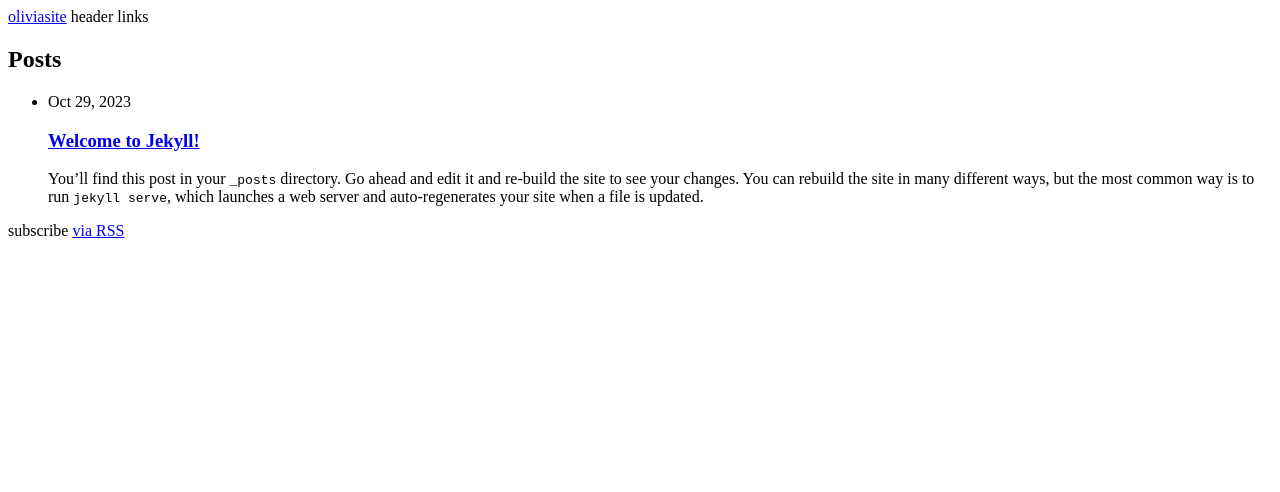
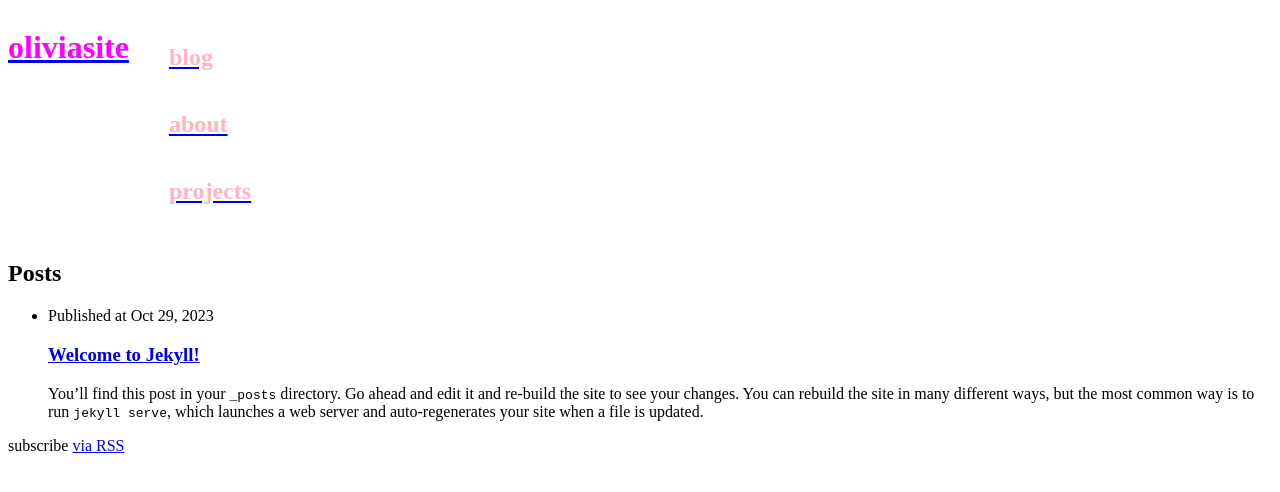
Before and after one commit to RocketRace/rocketrace.github.io, a Jekyll site: the page built from index.md, in a window 1280 px wide. Shown: the top 492 px of the page. Built offline with Jekyll 4.4.1, drawn with Linux system fonts in a browser that asks for light colours.

Commit message:
rough shaping

```diff
--- a/_includes/header.html
+++ b/_includes/header.html
@@ -1,4 +1,22 @@
-<header>
-  <a href="{{ "/" | relative_url }}">{{ site.title | escape }}</a>
-  header links
+<header class="site-header">
+  <a href="{{ "/" | relative_url }}"><h1 class="site-title">
+    {{ site.title | escape }}
+  </h1></a>
+  <ul class="header-links">
+    <li class="header-link-item">
+      <a href="{{ "/" | relative_url }}">
+        <h2 class="header-link">blog</h2>
+      </a>
+    </li>
+    <li class="header-link-item">
+      <a href="{{ "/about" | relative_url }}">
+        <h2 class="header-link">about</h2>
+      </a>
+    </li>
+    <li class="header-link-item">
+      <a href="{{ "/projects" | relative_url }}">
+        <h2 class="header-link">projects</h2>
+      </a>
+    </li>
+  </ul>
 </header>
--- a/_layouts/default.html
+++ b/_layouts/default.html
@@ -14,7 +14,7 @@
   </head>
   <body>
     {%- include header.html -%}
-    <main>
+    <main class="content">
       {{ content }}
     </main>
   </body>
--- a/_layouts/home.html
+++ b/_layouts/home.html
@@ -3,25 +3,21 @@ layout: default
 ---
 
 <div class="home">
-  {%- if page.title -%}
-    <h1>{{ page.title }}</h1>
-  {%- endif -%}
-  {{ content }}
-  {%- if site.posts.size > 0 -%}
-    <h2>{{ page.list_title | default: "Posts" }}</h2>
-    <ul>
+    <h2 class="page-title">Posts</h2>
+    <ul class="feed">
       {%- for post in site.posts -%}
-      <li>
-        <span>{{ post.date | date: "%b %-d, %Y" }}</span>
-        <h3>
+      <li class="feed-entry">
+        <span class="published-at">Published at {{ post.date | date: "%b %-d, %Y" }}</span>
+        <h3 class="excerpt-title">
           <a href="{{ post.url | relative_url }}">
             {{ post.title | escape }}
           </a>
         </h3>
         {{ post.excerpt }}
       </li>
+      {%- else -%}
+        uh oh, no posts
       {%- endfor -%}
     </ul>
-    <p >subscribe <a href="{{ "/feed.xml" | relative_url }}">via RSS</a></p>
-  {%- endif -%}
+    <p class="rss-subscribe">subscribe <a href="{{ "/feed.xml" | relative_url }}">via RSS</a></p>
 </div>
--- a/_layouts/page.html
+++ b/_layouts/page.html
@@ -2,8 +2,8 @@
 layout: default
 ---
 <article>
-  <header>
-    <h1>{{ page.title | escape }}</h1>
+  <header class="post-header">
+    <h1 class="page-title">{{ page.title | escape }}</h1>
   </header>
   {{ content }}
 </article>
--- a/assets/main.scss
+++ b/assets/main.scss
@@ -1,5 +1,26 @@
 ---
 ---
+// site header
+.site-header {
+  display: flex;
+  flex-direction: row;
+  width: 100%;
+}
+.site-title {
+  color: magenta
+}
+.header-links {
+  display: flex;
+  flex-direction: column;
+  list-style-type: none;
+}
+.header-link-item {
+  display: auto;
+}
+.header-link {
+  color: lightpink;
+}
+
 
 // https://github.com/daveyarwood/gruvbox-pygments/tree/master
 .highlight .hll {
```
Also changed, not shown: _layouts/post.html (+5 -10 lines), 1 other file.
